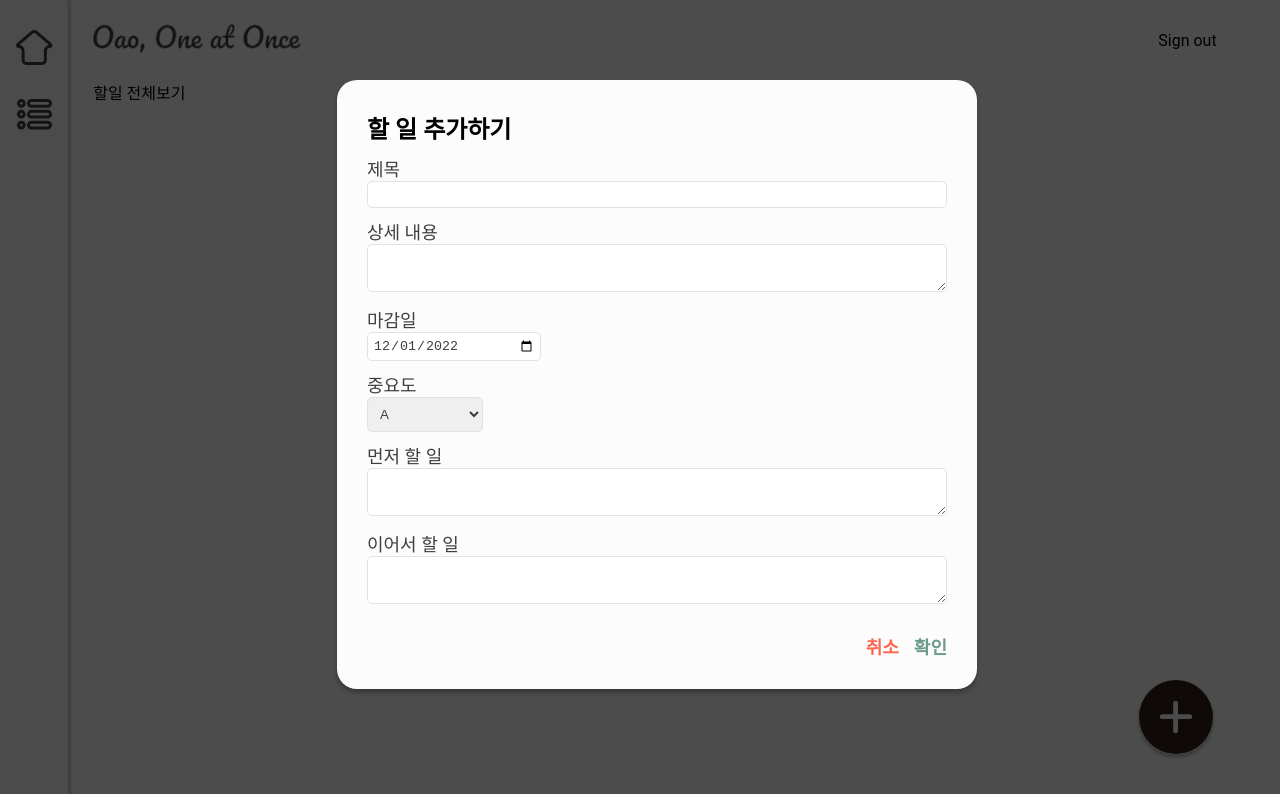
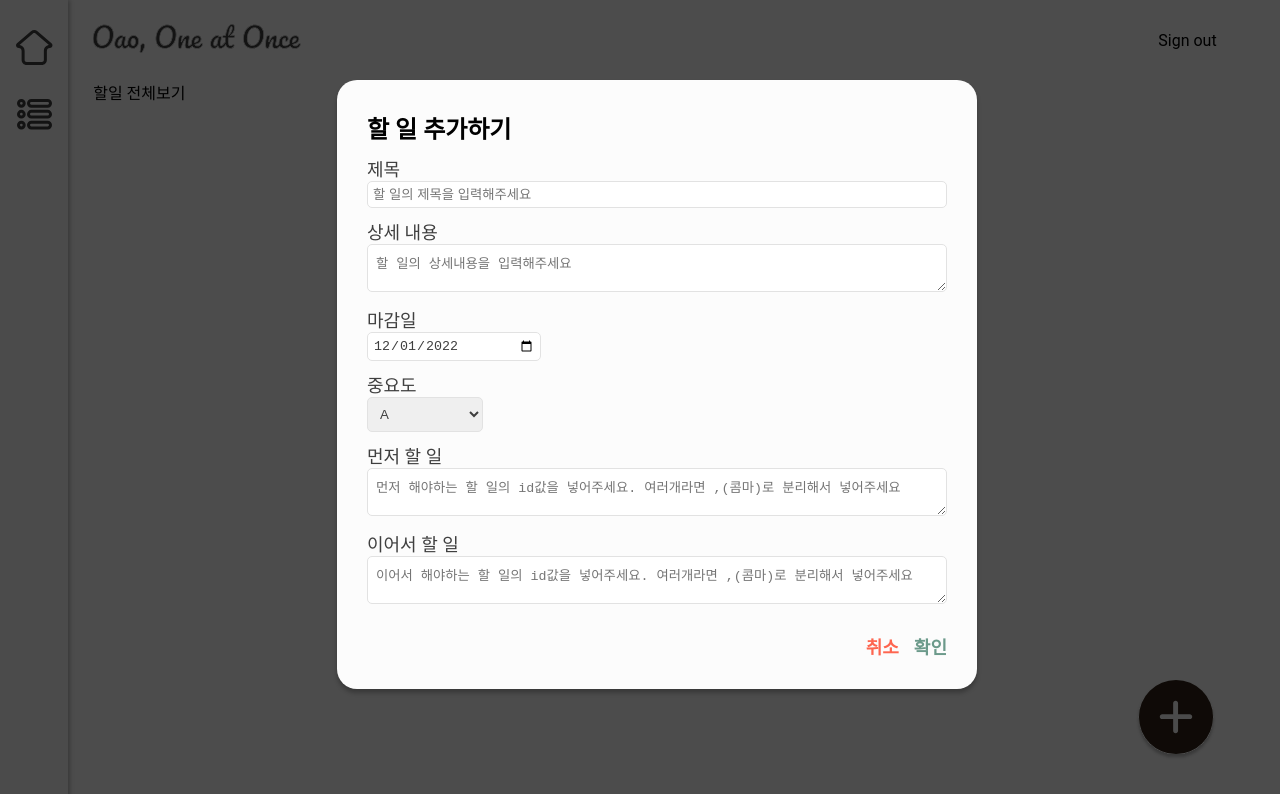
Before and after one commit to boostcampwm-2022/web20-OAO, a React (Vite) app in the folder client/: page /todos in a window 1280 px wide. Both pictures are taken after a click on the button 1176 px from the left and 721 px from the top of the page. Shown: the top 794 px of the page. Built offline with nearby package versions, Linux system fonts and the light colour scheme.

Commit message:
fix: 공백 및 줄바꿈 및 uuid 형식 검증

```diff
--- a/client/src/components/todos/LabeledInput.tsx
+++ b/client/src/components/todos/LabeledInput.tsx
@@ -16,6 +16,7 @@ interface InputProps {
   maxLength: number | string;
   type: string;
   id: string;
+  placeHolder: string;
 }
 
 const Wrapper = styled.div`
@@ -49,7 +50,7 @@ const Wrapper = styled.div`
   }
 `;
 
-const LabeledInput = ({ label, maxLength, type, id }: InputProps): ReactElement => {
+const LabeledInput = ({ label, maxLength, type, id, placeHolder }: InputProps): ReactElement => {
   const [input, setInput] = useState('');
   const [dateInput, setDateInput] = useState(getTodayDate());
   const [modalType] = useAtom(modalTypeAtom);
@@ -77,8 +78,10 @@ const LabeledInput = ({ label, maxLength, type, id }: InputProps): ReactElement
   return (
     <Wrapper>
       <Text text={label} fontFamily={'SanSerif'} fontSize={'18px'} color={darkGray} fontWeight={'500'} />
-      {type === 'text' && <input value={input} onChange={handleOnChangeText} type={type} id={id} />}
-      {type === 'textarea' && <textarea id={id} />}
+      {type === 'text' && (
+        <input value={input} onChange={handleOnChangeText} type={type} id={id} placeholder={placeHolder} />
+      )}
+      {type === 'textarea' && <textarea id={id} placeholder={placeHolder} />}
       {type === 'select' && <Select options={['A', 'B', 'C']} id={id} />}
       {type === 'date' && <input type="date" value={dateInput} id={id} onChange={handleOnChangeDate} />}
     </Wrapper>
--- a/client/src/container/todos/TableModal.tsx
+++ b/client/src/container/todos/TableModal.tsx
@@ -115,20 +115,17 @@ const TableModal = (): ReactElement => {
     }
     try {
       let newData = {};
-
       getModalValues(modalWrapper.current).forEach((item) => {
         const { id, value } = item;
         if (id === 'title' && value === '') {
           throw new Error('제목은 필수값입니다!');
         }
         if (id === 'prev' || id === 'next') {
-          return (newData = {
-            ...newData,
-            [id]: value
-              .trim()
-              .split(',')
-              .filter((x: string) => x !== ''),
-          });
+          const uuidArray = uuidSeriesTextToUuidArray(value);
+          const validateUuidArray = validatePrevAndNextId(uuidArray);
+          if (validateUuidArray) {
+            return (newData = { ...newData, [id]: uuidArray });
+          }
         }
         newData = { ...newData, [id]: value };
       });
@@ -150,6 +147,26 @@ const TableModal = (): ReactElement => {
     setModalType(none);
   };
 
+  const validatePrevAndNextId = (uuidArray: string[]): boolean => {
+    const regex = /(\b[0-9a-f]{8}\b-[0-9a-f]{4}-[0-9a-f]{4}-[0-9a-f]{4}-\b[0-9a-f]{12}\b)/;
+    if (uuidArray.length > 0) {
+      uuidArray.forEach((uuid: string) => {
+        if (!regex.test(uuid)) throw new Error('id가 올바르지 않게 입력되었습니다');
+      });
+    } else {
+      return true;
+    }
+    return true;
+  };
+
+  const uuidSeriesTextToUuidArray = (uuidSeriesText: string): string[] => {
+    return uuidSeriesText
+      .replaceAll('\n', '')
+      .replaceAll(' ', '')
+      .split(',')
+      .filter((id: string) => id !== '');
+  };
+
   return (
     <Wrapper ref={modalWrapper}>
       <Text text={modalHeader} fontFamily={'SanSerif'} fontSize={'24px'} fontWeight={'600'} />
@@ -160,7 +177,7 @@ const TableModal = (): ReactElement => {
         </>
       )}
       {MODAL_INPUT_LIST.map((item) => {
-        const { type, label, maxLength } = item;
+        const { type, label, maxLength, placeHolder } = item;
         return (
           <LabeledInput
             key={`${label}-${type}`}
@@ -168,6 +185,7 @@ const TableModal = (): ReactElement => {
             label={label}
             maxLength={maxLength}
             type={type}
+            placeHolder={placeHolder}
           />
         );
       })}
--- a/client/src/util/Constants.ts
+++ b/client/src/util/Constants.ts
@@ -66,12 +66,22 @@ export enum TABLE_MODALS {
 }
 
 export const MODAL_INPUT_LIST = [
-  { label: '제목', maxLength: 50, type: 'text' },
-  { label: '상세 내용', maxLength: Number.MAX_VALUE, type: 'textarea' },
-  { label: '마감일', type: 'date', maxLength: -1 },
-  { label: '중요도', type: 'select', maxLength: -1 },
-  { label: '먼저 할 일', maxLength: Number.MAX_VALUE, type: 'textarea' },
-  { label: '이어서 할 일', maxLength: Number.MAX_VALUE, type: 'textarea' },
+  { label: '제목', maxLength: 50, type: 'text', placeHolder: '할 일의 제목을 입력해주세요' },
+  { label: '상세 내용', maxLength: Number.MAX_VALUE, type: 'textarea', placeHolder: '할 일의 상세내용을 입력해주세요' },
+  { label: '마감일', type: 'date', maxLength: -1, placeHolder: '' },
+  { label: '중요도', type: 'select', maxLength: -1, placeHolder: '' },
+  {
+    label: '먼저 할 일',
+    maxLength: Number.MAX_VALUE,
+    type: 'textarea',
+    placeHolder: '먼저 해야하는 할 일의 id값을 넣어주세요. 여러개라면 ,(콤마)로 분리해서 넣어주세요',
+  },
+  {
+    label: '이어서 할 일',
+    maxLength: Number.MAX_VALUE,
+    type: 'textarea',
+    placeHolder: '이어서 해야하는 할 일의 id값을 넣어주세요. 여러개라면 ,(콤마)로 분리해서 넣어주세요',
+  },
 ];
 
 export const MODAL_LABEL_ID = {
```
